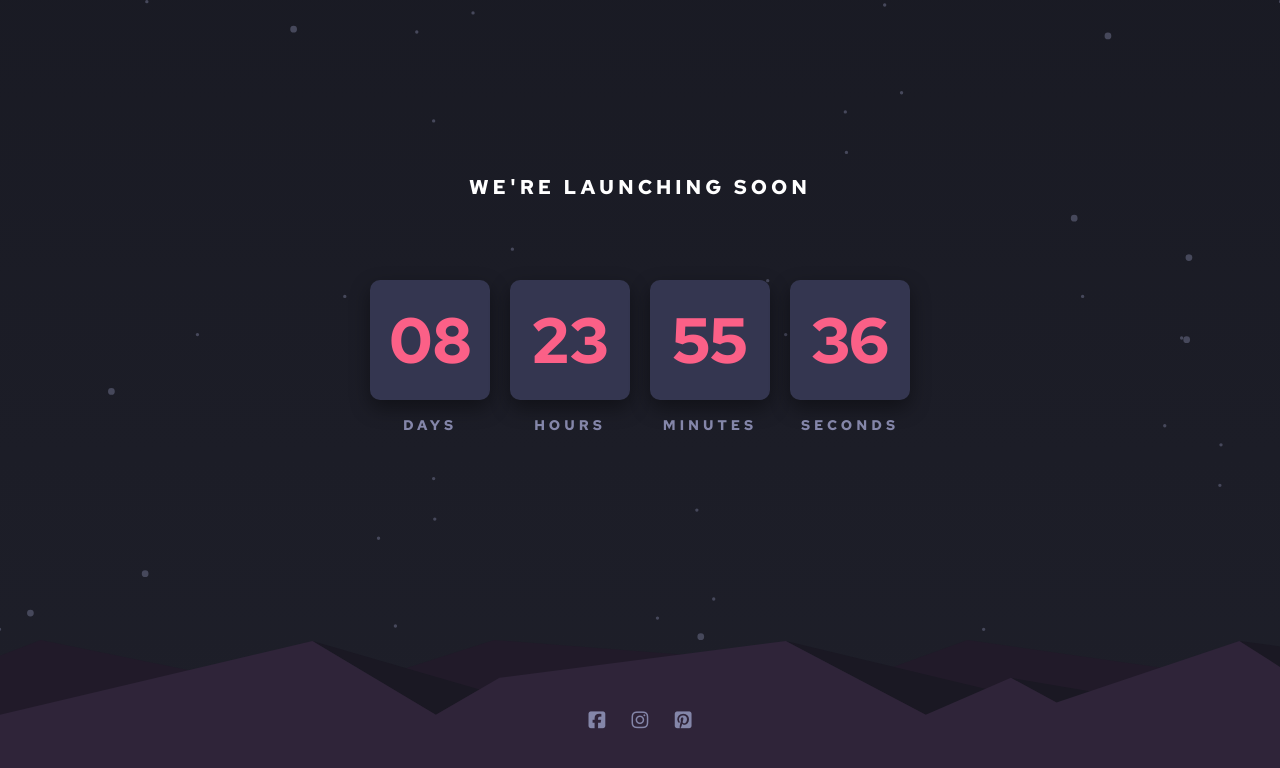
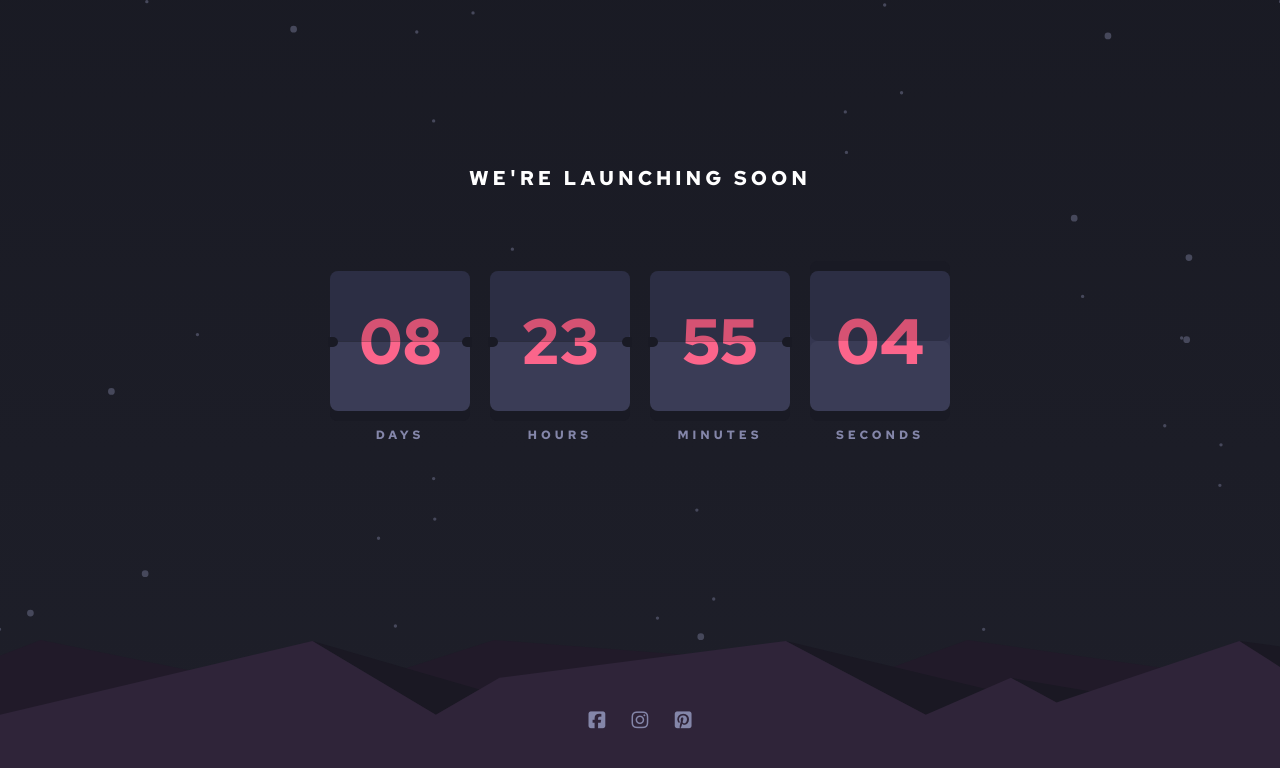
Before and after one commit to mmuneeb1000/launch-countdown-timer-dynamic, a React (Vite) app in the folder client/: page / in a window 1280 px wide. Shown: the top 768 px of the page. Built offline with nearby package versions, Linux system fonts and the light colour scheme.

Commit message:
flip card functionality defined

```diff
--- a/client/src/components/Countdown.jsx
+++ b/client/src/components/Countdown.jsx
@@ -7,31 +7,62 @@ function Countdown() {
     days: 8,
     hours: 23,
     minutes: 55,
-    seconds: 41,
+    seconds: 9,
+  });
+  const [flip, setFlip] = useState({
+    days: false,
+    hours: false,
+    minutes: false,
+    seconds: false,
   });
 
   useEffect(() => {
     const timer = setInterval(() => {
       setTimeLeft((prev) => {
         let { days, hours, minutes, seconds } = prev;
+        const updatedFlip = {
+          days: false,
+          hours: false,
+          minutes: false,
+          seconds: false,
+        };
 
         if (seconds > 0) {
           seconds -= 1;
+          updatedFlip.seconds = true;
         } else if (minutes > 0) {
           minutes -= 1;
           seconds = 59;
+          updatedFlip.minutes = true;
+          updatedFlip.seconds = true;
         } else if (hours > 0) {
           hours -= 1;
           minutes = 59;
           seconds = 59;
+          updatedFlip.hours = true;
+          updatedFlip.minutes = true;
+          updatedFlip.seconds = true;
         } else if (days > 0) {
-          days = -1;
+          days -= 1;
           hours = 23;
           minutes = 59;
           seconds = 59;
+          updatedFlip.days = true;
+          updatedFlip.hours = true;
+          updatedFlip.minutes = true;
+          updatedFlip.seconds = true;
         } else {
           clearInterval(timer);
         }
+        setFlip(updatedFlip);
+        setTimeout(() => {
+          setFlip({
+            days: false,
+            hours: false,
+            minutes: false,
+            seconds: false,
+          });
+        }, 850);
         return { days, hours, minutes, seconds };
       });
     }, 1000);
@@ -43,29 +74,74 @@ function Countdown() {
     <section className="wrapper">
       <h1>We're Launching Soon</h1>
       <div className="countdown-container">
-        <div className="countdown">
-          <span className="time-count">
-            {String(timeLeft.days).padStart(2, "0")}
-          </span>
-          <p className="time-label">Days</p>
+        <div>
+          <div className="card">
+            <div className={`inner ${flip.days ? "flip" : ""}`}>
+              <div className="face front">
+                <span>{String(timeLeft.days).padStart(2, "0")}</span>
+                <div className="divider"></div>
+              </div>
+
+              <div className="face back">
+                <span>{String(timeLeft.days).padStart(2, "0")}</span>
+                <div className="divider"></div>
+              </div>
+            </div>
+          </div>
+
+          <p>Days</p>
         </div>
-        <div className="countdown">
-          <span className="time-count">
-            {String(timeLeft.hours).padStart(2, "0")}
-          </span>
-          <p className="time-label">Hours</p>
+
+        <div>
+          <div className="card">
+            <div className={`inner ${flip.hours ? "flip" : ""}`}>
+              <div className="face front">
+                <span>{String(timeLeft.hours).padStart(2, "0")}</span>
+                <div className="divider"></div>
+              </div>
+
+              <div className="face back">
+                <span>{String(timeLeft.hours).padStart(2, "0")}</span>
+                <div className="divider"></div>
+              </div>
+            </div>
+          </div>
+
+          <p>Hours</p>
         </div>
-        <div className="countdown">
-          <span className="time-count">
-            {String(timeLeft.minutes).padStart(2, "0")}
-          </span>
-          <p className="time-label">Minutes</p>
+
+        <div>
+          <div className="card">
+            <div className={`inner ${flip.minutes ? "flip" : ""}`}>
+              <div className="face front">
+                <span>{String(timeLeft.minutes).padStart(2, "0")}</span>
+                <div className="divider"></div>
+              </div>
+
+              <div className="face back">
+                <span>{String(timeLeft.minutes).padStart(2, "0")}</span>
+                <div className="divider"></div>
+              </div>
+            </div>
+          </div>
+
+          <p>Minutes</p>
         </div>
-        <div className="countdown">
-          <span className="time-count">
-            {String(timeLeft.seconds).padStart(2, "0")}
-          </span>
-          <p className="time-label">Seconds</p>
+
+        <div>
+          <div className="card">
+            <div className={`inner ${flip.seconds ? "flip" : ""}`}>
+              <div className="face front">
+                <div className="divider"></div>
+                <span>{String(timeLeft.seconds).padStart(2, "0")}</span>
+              </div>
+
+              <div className="face back">
+                <span>{String(timeLeft.seconds).padStart(2, "0")}</span>
+              </div>
+            </div>
+          </div>
+          <p>Seconds</p>
         </div>
       </div>
     </section>
--- a/client/src/components/Footer.jsx
+++ b/client/src/components/Footer.jsx
@@ -2,13 +2,13 @@ export default function Footer() {
   return (
     <footer>
       <a href="#">
-        <i class="fa-brands fa-square-facebook"></i>
+        <i className="fa-brands fa-square-facebook"></i>
       </a>
       <a href="#">
-        <i class="fa-brands fa-instagram"></i>
+        <i className="fa-brands fa-instagram"></i>
       </a>
       <a href="#">
-        <i class="fa-brands fa-square-pinterest"></i>
+        <i className="fa-brands fa-square-pinterest"></i>
       </a>
     </footer>
   );
--- a/client/src/index.css
+++ b/client/src/index.css
@@ -28,6 +28,13 @@ p {
 h1 {
   font-size: 1.25rem;
   margin-bottom: 3rem;
+}
+p {
+  margin-top: 1rem;
+  text-align: center;
+  font-size: 0.75rem;
+  font-weight: 700;
+  color: var(--lavender-300);
 }
 
 .wrapper {
@@ -61,26 +68,106 @@ h1 {
   gap: 1.25rem;
 }
 
-.countdown span {
-  display: flex;
-  width: 7.5rem;
-  height: 7.5rem;
-  justify-content: center;
-  align-items: center;
-  flex-direction: column;
-  border-radius: 0.625rem;
-  font-size: 4rem;
-  font-weight: 700;
-  color: var(--pink-100);
-  background-color: var(--purple-700);
-  box-shadow: 0 8px 20px rgba(0, 0, 0, 0.4);
+.card {
+  perspective: 1000px;
+  width: 8.75rem;
+  height: 8.75rem;
+  position: relative;
 }
 
-.time-label {
-  text-align: center;
-  color: var(--lavender-300);
-  font-weight: 700;
-  margin-top: 1rem;
+.inner {
+  width: 100%;
+  height: 100%;
+  position: relative;
+  transform-style: preserve-3d;
+  transition: transform 0.6s ease;
+  box-shadow: 0 10px 0 #191a24;
+  border-radius: 8px;
+}
+.inner.flip {
+  transform: rotateX(-180deg);
+}
+.face {
+  position: absolute;
+  width: 100%;
+  height: 100%;
+  backface-visibility: hidden;
+  display: flex;
+  align-items: center;
+  justify-content: center;
+  font-size: 4rem;
+  font-weight: bold;
+  background: var(--purple-700);
+  color: var(--pink-100);
+  border-radius: 8px;
+  box-shadow: 0 10px 0 #191a24;
+}
+
+.face::before {
+  content: "";
+
+  position: absolute;
+  top: 0;
+  left: 0;
+
+  width: 100%;
+  height: 50%;
+  background: rgba(0, 0, 0, 0.15);
+  border-radius: 8px;
+}
+.face::after {
+  content: "";
+
+  position: absolute;
+  bottom: 0;
+  left: 0;
+
+  width: 100%;
+  height: 50%;
+  background: rgba(255, 255, 255, 0.03);
+  border-radius: 8px;
+}
+.face .divider {
+  position: absolute;
+  top: 50%;
+  left: 0;
+
+  width: 100%;
+  height: 1px;
+
+  background: rgba(0, 0, 0, 0.3);
+}
+.face .divider::before,
+.face .divider::after {
+  content: "";
+
+  position: absolute;
+  top: 50%;
+
+  width: 10px;
+  height: 10px;
+
+  background: #191a24;
+
+  z-index: 99;
+
+  transform: translateY(-50%);
+}
+
+.face .divider::before {
+  left: -2px;
+  border-top-right-radius: 12px;
+  border-bottom-right-radius: 12px;
+}
+
+.face .divider::after {
+  right: -2px;
+  border-top-left-radius: 12px;
+  border-bottom-left-radius: 12px;
+}
+
+.back {
+  transform: rotateX(180deg);
 }
 
 footer {
```
